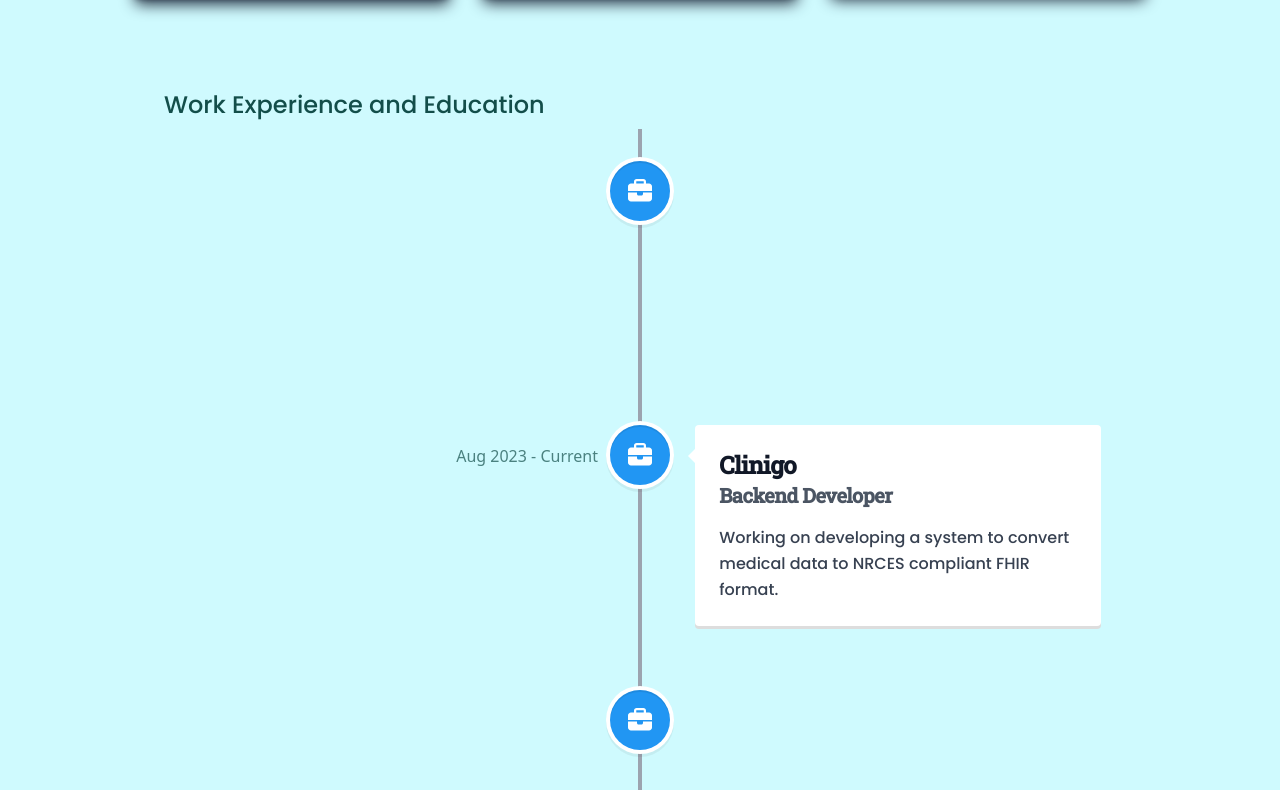
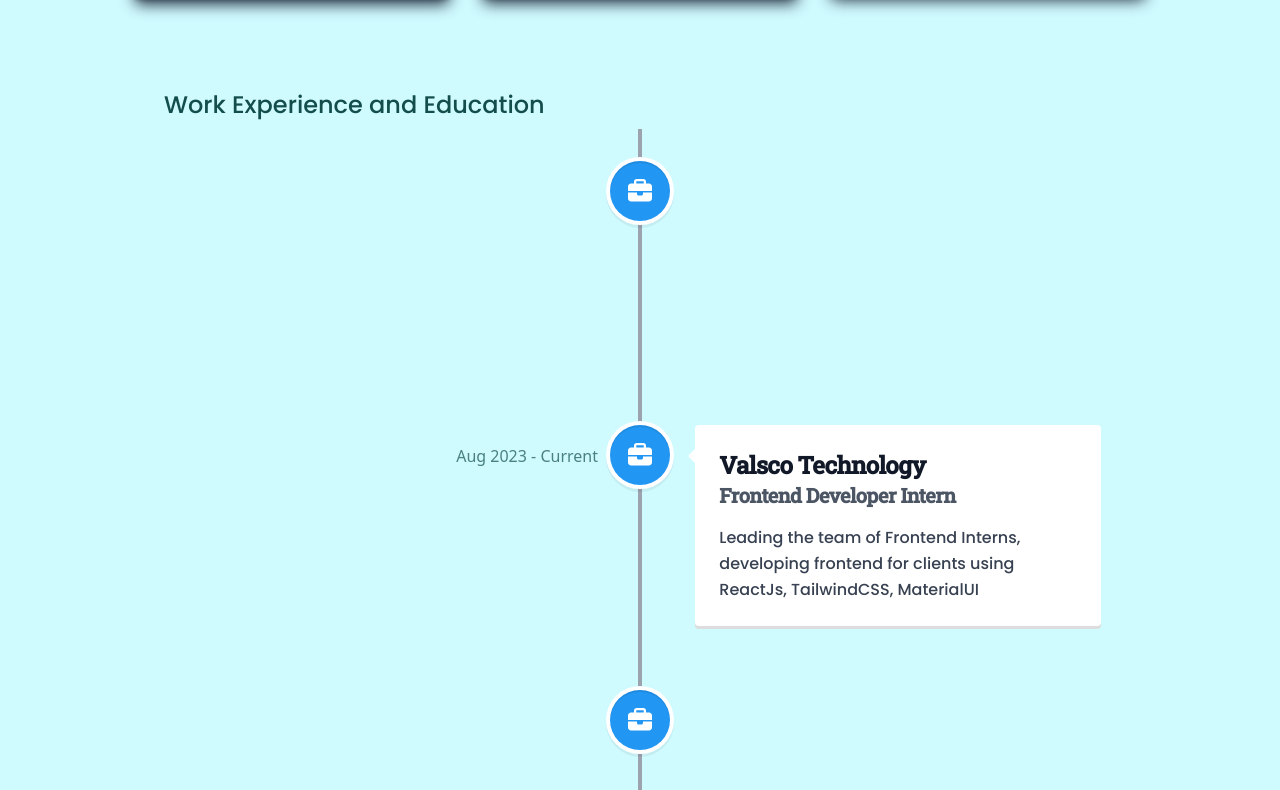
Before and after one commit to Pr3mKum4r/Portfolio-v2, a Next.js app: page / in a window 1280 px wide. Shown: the part 2230-3020 px from the top of the page. Built offline with nearby package versions, Linux system fonts and the light colour scheme.

Commit message:
Updated Timeline Data

```diff
--- a/pages/index.js
+++ b/pages/index.js
@@ -73,24 +73,24 @@
   const timeLineDataSet = [
     {
       id: 1,
+      date: "Aug 2023 - Current",
+      heading: "Clinigo",
+      subHeading: "Backend Developer Intern",
+      description: "Working on developing a system to convert medical data to NRCES compliant FHIR format."
+    },
+    {
+      id: 2,
+      date: "Aug 2023 - Current",
+      heading: "Valsco Technology",
+      subHeading: "Frontend Developer Intern",
+      description: "Leading the team of Frontend Interns, developing frontend for clients using ReactJs, TailwindCSS, MaterialUI"
+    },
+    {
+      id: 3,
       date: "Jan 2023",
       heading: "VitrendzTech",
       subHeading: "Fullstack Web Developer",
       description: "Worked on Projects involving Reactjs, MaterialUI, ExpressJs, NodeJs, MongoDB, Firebase, Echarts."
-    },
-    {
-      id: 2,
-      date: "Aug 2023 - Current",
-      heading: "Clinigo",
-      subHeading: "Backend Developer",
-      description: "Working on developing a system to convert medical data to NRCES compliant FHIR format."
-    },
-    {
-      id: 3,
-      date: "Aug 2023 - Current",
-      heading: "Valsco Technology",
-      subHeading: "Frontend Developer",
-      description: "Working on developing frontend for clients using ReactJs, TailwindCSS, MaterialUI"
     }
   ];
 
```
